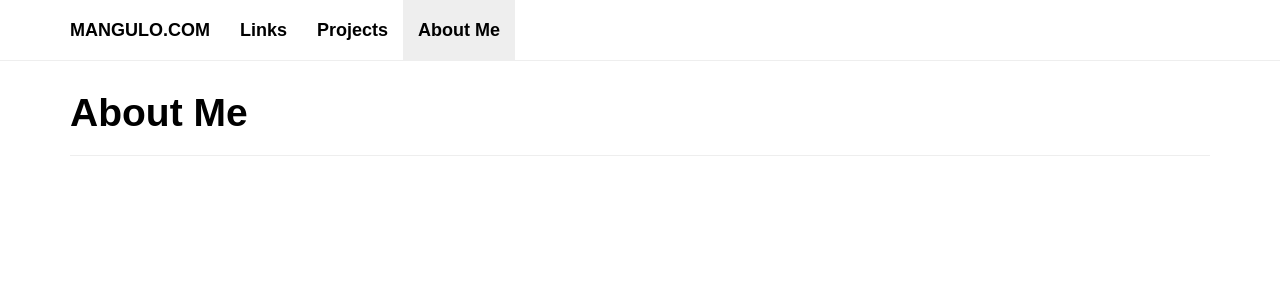
After one commit to maangulo12/mangulo.com, a Flask app: page /about_me/ in a window 1280 px wide. The commit adds this page. Shown: the top 300 px of the page. Run offline with Flask 2, Linux system fonts and the light colour scheme; some libraries are stand-ins or nearby versions; some web fonts are replaced.

Commit message:
Add pages

```diff
--- a/app/config.py
+++ b/app/settings.py
@@ -1,10 +1,10 @@
 # -*- coding: utf-8 -*-
 
 """
-    config.py
+    app.settings
     ~~~~~~~~~~~~
 
-    This module implements all of the config variables for this application.
+    Settings module
 """
 
 import os
--- /dev/null
+++ b/app/templates/about_me.html
@@ -0,0 +1,38 @@
+{% extends "layout.html" %}
+{% block title %} mangulo.com {% endblock %}
+{% block scripts %}{% endblock %}
+{% block body %}
+    <body id="page-top" class="body" style="padding-top: 50px;">
+        <!-- Navigation Bar -->
+        <nav class="navbar navbar-default navbar-fixed-top">
+            <div class="container">
+                <!-- Navigation Bar Header -->
+                <div class="navbar-header">
+                    <button class="navbar-toggle collapsed" type="button" data-toggle="collapse" data-target=".navbar-collapse">
+                        <span class="sr-only"> Toggle navigation </span>
+                        <span class="icon-bar"></span>
+                        <span class="icon-bar"></span>
+                        <span class="icon-bar"></span>
+                    </button>
+                    <!-- Navigation Bar Brand -->
+                    <a class="navbar-brand" href="/"> Mangulo.com </a>
+                </div>
+                <div class="collapse navbar-collapse">
+                    <ul class="nav navbar-nav">
+                        <li><a href="/"> Links </a></li>
+                        <li><a href="/projects/"> Projects </a></li>
+                        <li class="active"><a href="/about_me/"> About Me </a></li>
+                    </ul>
+                </div>
+            </div>
+        </nav>
+        <!-- Page Header -->
+        <div class="container">
+            <div class="page-header">
+                <h1> About Me </h1>
+            </div>
+        </div>
+        <br><br><br><br>
+        {{ super() }}
+    </body>
+{% endblock %}
--- a/app/templates/home.html
+++ b/app/templates/home.html
@@ -20,8 +20,8 @@
                 <div class="collapse navbar-collapse">
                     <ul class="nav navbar-nav">
                         <li class="active"><a href="/"> Links </a></li>
-                        <li><a href="/"> Projects </a></li>
-                        <li><a href="/"> About Me </a></li>
+                        <li><a href="/projects/"> Projects </a></li>
+                        <li><a href="/about_me/"> About Me </a></li>
                     </ul>
                 </div>
             </div>
@@ -47,6 +47,7 @@
                 <li><a href="http://getbootstrap.com/" target="_blank"> Bootstrap </a></li>
                 <li><a href="http://bootswatch.com/" target="_blank"> Bootswatch Themes </a></li>
                 <li><a href="https://jquery.com/" target="_blank"> jQuery </a></li>
+                <li><a href="https://angularjs.org/" target="_blank"> AngularJS </a></li>
                 <li><a href="http://sass-lang.com/" target="_blank"> SASS </a> | CSS Preprocessor </li>
                 <li><a href="http://www.chartjs.org/" target="_blank"> Chart.js </a> | Sleek HTML5 based JavaScript charts </li>
                 <li><a href="https://www.python.org/" target="_blank"> Python </a></li>
--- a/app/views.py
+++ b/app/views.py
@@ -1,16 +1,26 @@
 # -*- coding: utf-8 -*-
 
 """
-    views.py
+    app.views
     ~~~~~~~~~~~~
 
-    This module implements all of the views / routes of this application.
+    Views module
 """
 
 from flask import render_template
-from app import app
+from app.core import app
 
 
 @app.route('/')
 def home():
     return render_template('home.html')
+
+
+@app.route('/projects/')
+def projects():
+    return render_template('projects.html')
+
+
+@app.route('/about_me/')
+def about_me():
+    return render_template('about_me.html')
--- a/application.py
+++ b/application.py
@@ -9,8 +9,8 @@
     :copyright: (c) 2015 by Miguel Angulo.
 """
 
-from app import app
-from app.config import SERVER_HOST, SERVER_PORT, DEBUG_FLAG
+from app.core import app
+from app.settings import SERVER_HOST, SERVER_PORT, DEBUG_FLAG
 
 
 if __name__ == '__main__':
```
Also changed, not shown: app/__init__.py (+2 -13 lines), app/core.py (added, +17 -0 lines), app/templates/projects.html (added, +38 -0 lines).
